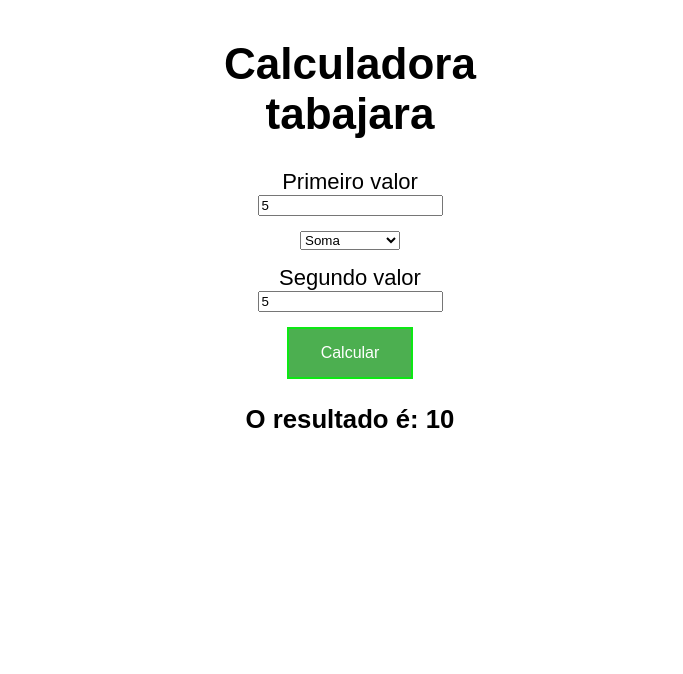
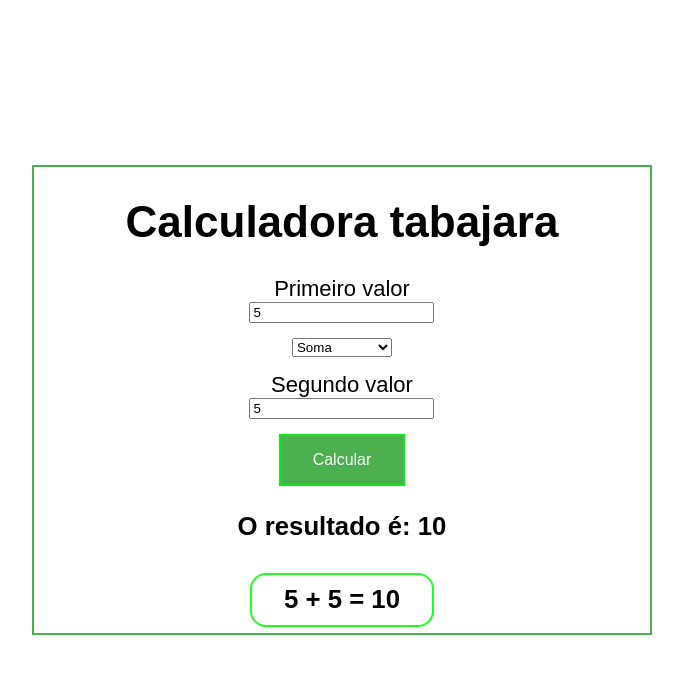
Before and after one commit to matheusdemedeiros/calculadora-ts, a website with bundled scripts: page Index.html in a window 1280 px wide. Both pictures are taken after typing "5", "5" into the empty fields and a click on the button "Calcular". Shown: the whole page, without its empty margins (298-981 px from the left). Built offline with nearby package versions, Linux system fonts and the light colour scheme.

Commit message:
calculadora 3.0

```diff
--- a/Index.html
+++ b/Index.html
@@ -4,26 +4,32 @@
     <meta charset="UTF-8" />
     <meta http-equiv="X-UA-Compatible" content="IE=edge" />
     <meta name="viewport" content="width=device-width, initial-scale=1.0" />
-    <script TYPE="module" src="./dist/Index.js" defer></script>
-    <link rel="stylesheet" href="style.css">
+    <script type="module" src="./dist/Index.js" defer></script>
+    <link rel="stylesheet" href="style.css" />
 
     <title>Calculadora</title>
   </head>
   <body>
     <div class="container">
+      <div class="linha">
+        <div class="coluna">
           <h1 id="Titulo">Calculadora tabajara</h1>
           <label for="primeiroValor">Primeiro valor</label>
           <input id="txtPrimeiroValor" class="line" type="number" />
-      <select id="operacoes"  class="line" >
+          <select id="operacoes" class="line">
             <option value="+">Soma</option>
             <option value="-">Subtração</option>
             <option value="*">Multiplicação</option>
             <option value="/">Divisão</option>
           </select>
           <label for="segundoValor">Segundo valor</label>
-      <input id="txtSegundoValor"  class="line" type="number" />
+          <input id="txtSegundoValor" class="line" type="number" />
           <button id="btnCalcular" type="button">Calcular</button>
           <h3 id="txtResultado">0</h3>
         </div>
+
+        <div id="historico" class="coluna historico"></div>
+      </div>
+    </div>
   </body>
 </html>
--- a/src/Calculadora.ts
+++ b/src/Calculadora.ts
@@ -1,34 +1,36 @@
 import { Calculo } from "./Calculo.type.js";
 export class Calculadora {
-  primeiroValor: number;
-  segundoValor: number;
-  operacao: string;
+  historicoOperacoes: string[];
 
-  constructor(calculo: Calculo) {
-    this.primeiroValor = calculo.primeiroValor;
-    this.segundoValor = calculo.segundoValor;
-    this.operacao = calculo.operador;
+  constructor() {
+    this.historicoOperacoes = [];
   }
 
-  calcular(): number {
+  calcular(calculo: Calculo): number {
     let resultado = 0;
 
-    if (this.operacao === "/" && this.segundoValor === 0) return 0;
+    if (calculo.operador === "/" && calculo.segundoValor === 0) return 0;
 
-    switch (this.operacao) {
+    switch (calculo.operador) {
       case "+":
-        resultado = this.primeiroValor + this.segundoValor;
+        resultado = calculo.primeiroValor + calculo.segundoValor;
         break;
       case "-":
-        resultado = this.primeiroValor - this.segundoValor;
+        resultado = calculo.primeiroValor - calculo.segundoValor;
         break;
       case "*":
-        resultado = this.primeiroValor * this.segundoValor;
+        resultado = calculo.primeiroValor * calculo.segundoValor;
         break;
       case "/":
-        resultado = this.primeiroValor / this.segundoValor;
+        resultado = calculo.primeiroValor / calculo.segundoValor;
         break;
     }
+
+    const operacao: string =
+    `${calculo.primeiroValor} ${calculo.operador} ${calculo.segundoValor} = ${resultado}`;
+
+    this.historicoOperacoes.push(operacao);
+
     return resultado;
   }
 }
--- a/src/Index.ts
+++ b/src/Index.ts
@@ -12,6 +12,10 @@ const selectOperacoes = document.getElementById(
   "operacoes"
 ) as HTMLSelectElement;
 
+const divHistorico = document.getElementById("historico") as HTMLDivElement;
+
+const calculadora = new Calculadora();
+
 const btnCalcular = document.getElementById("btnCalcular") as HTMLButtonElement;
 
 const txtResultado = document.getElementById(
@@ -25,11 +29,32 @@ function calcular(): void {
     operador: selectOperacoes.options[selectOperacoes.selectedIndex].value,
   };
 
-  const calculadora = new Calculadora(calculo);
+  const resultado = calculadora.calcular(calculo);
 
-  const resultado = calculadora.calcular();
+  if (calculadora.historicoOperacoes.length === 0) {
+    divHistorico.style.display = "none";
+  } else {
+    limparHistoricoOperacoes();
+    exibirhistorico();
+  }
 
   txtResultado.innerText = "O resultado é: " + resultado;
 }
 
+function exibirhistorico() {
+  divHistorico.style.display = "flex";
+  calculadora.historicoOperacoes.forEach((operacao: string) => {
+    const txtOperacao = document.createElement("h3") as HTMLHeadingElement;
+    txtOperacao.className = "card-historico";
+    txtOperacao.innerText = operacao;
+    divHistorico.appendChild(txtOperacao);
+  });
+}
+
+function limparHistoricoOperacoes() {
+  while (divHistorico.firstChild) {
+    divHistorico.removeChild(divHistorico.firstChild);
+  }
+}
+
 btnCalcular.addEventListener("click", calcular);
--- a/style.css
+++ b/style.css
@@ -2,20 +2,37 @@ body {
   margin: 0%;
   font-family: Arial, Helvetica, sans-serif;
   font-size: 22px;
+
+  min-height: 100vh;
+
+  display: flex;
+  flex-direction: column;
+
+  justify-content: center;
+  align-items: center;
+
+  text-align: center;
+
 }
 
 .container {
   display: flex;
   flex-direction: column;
   align-items: center;
-  width: 400px;
-  margin: 10px 35%;
-  text-align: center;
-  /* border: 2px solid #4CAF50; */
+  justify-content: center;
+  /* margin: 10px 0; */
+  /* text-align: center; */
+  border: 2px solid #4CAF50;
+}
+
+.coluna{
+ display: flex;
+ flex-direction: column;
+ align-items: center;
 }
 
 #btnCalcular {
-  background-color: #4CAF50;
+  background-color: #4caf50;
   border: 2px solid #0ce813;
   color: #ffff;
   padding: 15px 32px;
@@ -23,6 +40,85 @@ body {
   font-size: 16px;
 }
 
-.line{
+input, select {
   margin-bottom: 15px;
 }
+
+.card-historico {
+  margin: 5% 0;
+  border: 2px rgb(31, 255, 31) solid;
+  border-radius: 1rem;
+
+  width: 180px;
+  height: 50px;
+
+  display: flex;
+  justify-content: center;
+  align-items: center;
+}
+
+.linha{
+  display: flex;
+  flex-direction: row;
+  align-items: center;
+  justify-content: center;
+  flex-wrap: wrap;
+  gap: 15%;
+}
+
+.historico{
+  width: 20%;
+  display: none;
+}
+
+/*
+body {
+  margin: 0;
+  min-height: 100vh;
+
+  display: flex;
+  flex-direction: column;
+
+  justify-content: center;
+  align-items: center;
+
+  text-align: center;
+
+  font-family: 'Arial', sans-serif;
+}
+
+* {
+  font-size: 18px;
+}
+
+h1 {
+  font-size: 30px;
+}
+
+input, select {
+  display: block;
+
+  margin-top: 10px;
+  margin-bottom: 20px;
+
+  width: 50px;
+}
+
+button {
+  background-color: rgb(31, 255, 31);
+  border-color: rgb(31, 255, 31);
+
+  cursor: pointer;
+  color: white;
+  font-weight: bold;
+
+  padding: 2% 20%;
+  border-radius: .5rem;
+}
+
+.container {
+  display: flex;
+  flex-direction: column;
+  justify-content: center;
+  align-items: center;
+} */
```
Also changed, not shown: dist/Calculadora.js, dist/Index.js. Lines whose indentation alone changed are shown as unchanged.
